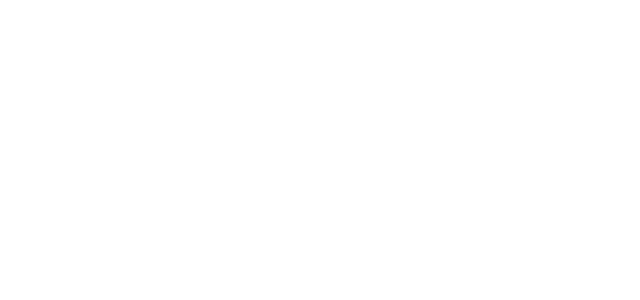
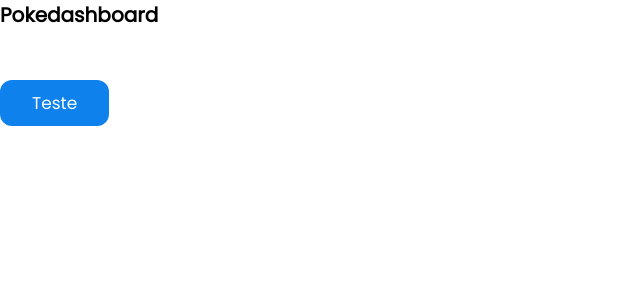
Before and after one commit to Mapinko/PokeDashboard, a React (Create React App) app: page / in a window 1280 px wide. Shown: the top 300 px of the page, without its empty margins (0-640 px from the left). Built offline with nearby package versions, Linux system fonts and the light colour scheme.

Commit message:
fix: button border

```diff
--- a/src/App.tsx
+++ b/src/App.tsx
@@ -1,7 +1,20 @@
+import { StyledButton } from './styles/buttons'
+import { StyledParagraph, StyledTitle } from './styles/typography'
+
 function App () {
   return (
     <div className="App">
+      <StyledTitle tag='h2' fontWeight={ 700 } fontSize='md'>
+        Pokedashboard
+      </StyledTitle>
 
+      <StyledParagraph fontSize='md'>
+        Lorem ipsum dolor sit amet consectetur adipisicing elit. Obcaecati dolor libero vel ipsum quam exercitationem dolorum eum a explicabo, ipsam, architecto ea ad cum? Alias pariatur sit veniam magnam deleniti!
+      </StyledParagraph>
+
+      <StyledButton buttonSize='md' buttonStyle='solid' >
+        Teste
+      </StyledButton>
     </div>
   )
 }
--- a/src/styles/buttons.ts
+++ b/src/styles/buttons.ts
@@ -12,6 +12,8 @@ export const StyledButton = styled.button<iStyledButtonProps>`
 
    font-family: 'Poppins', sans-serif;
    font-size: 17px;
+
+   border-radius: 12px;
 
    transition: .4s;
 
```
